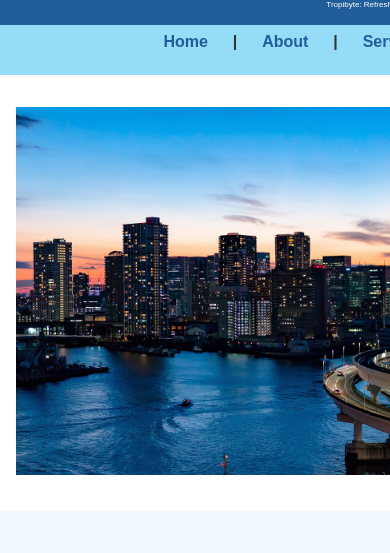
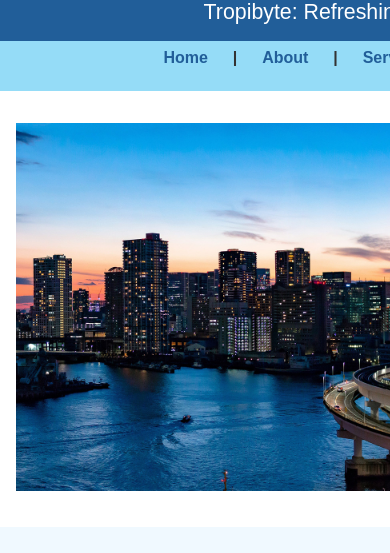
Before and after one commit to tropibyte/tropibyte.github.io, a plain HTML site: page index.html in a window 390 px wide. Shown: the part 92-645 px from the top of the page. Drawn offline with Linux system fonts and the light colour scheme.

Commit message:
fixing header font size

```diff
--- a/index.html
+++ b/index.html
@@ -106,7 +106,9 @@
         padding: 0.5rem 0;
       }
       .tropi_header{
-        font-size: 0.5rem;
+        font-size: 16pt;
+        font-weight: 500;
+        vertical-align: middle;
       }
     }
   </style>
```
